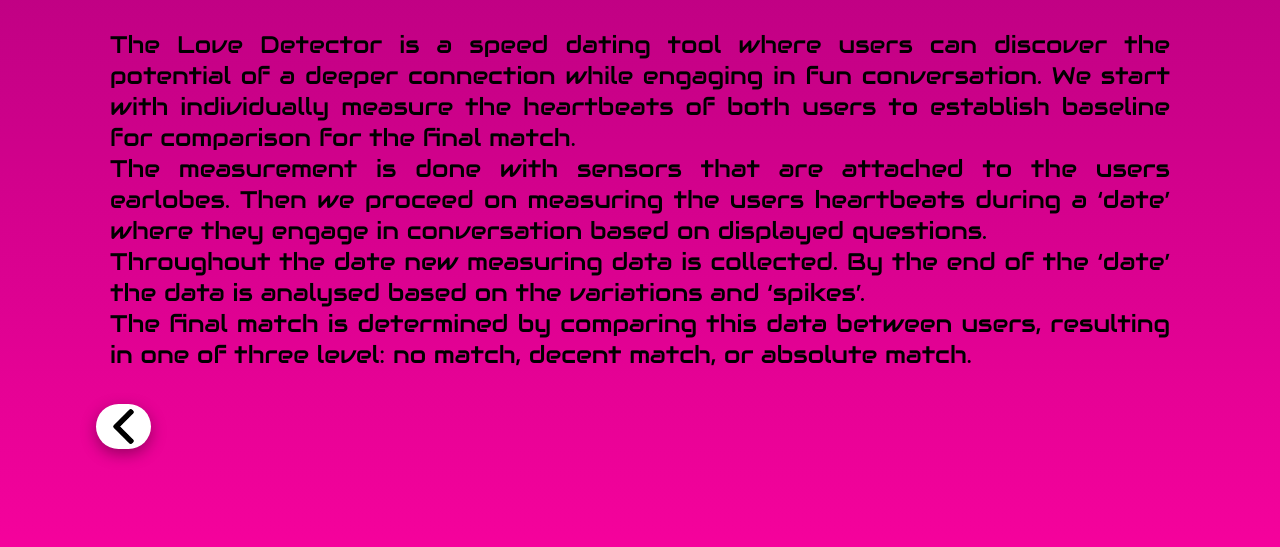
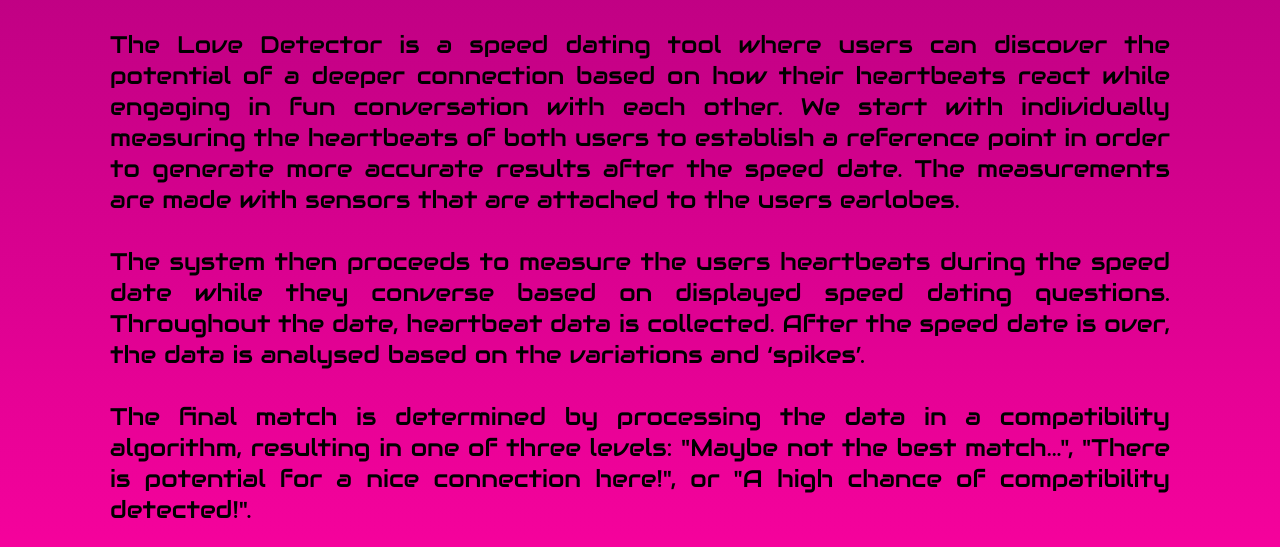
Before and after one commit to GeorgiPenchev77/Love-Detector, a website: page src/Web/public/html/information-page.html in a window 1280 px wide. Shown: the part 253-800 px from the top of the page. Drawn offline with Linux system fonts and the light colour scheme; files that its build step writes are made by us from their sources; files whose address does not match are found by name.

Commit message:
#27: edit infopage
(cherry picked from commit 77691ae35c1c27693eb9c8e42b365692e67b8680)

```diff
--- a/src/Web/public/css/informationpage-style.css
+++ b/src/Web/public/css/informationpage-style.css
@@ -38,6 +38,7 @@ body {
   display: flex;
   width: 100%;
   align-items: center;
+  margin-bottom: 20px;
 }
 .back-button {
   display: flex;
@@ -50,7 +51,7 @@ body {
   margin: 0 7.5%;
 }
 .back-button:hover {
-  background-color: rgb(255, 255, 255);
+  background-color: rgb(141, 141, 141);
   cursor: pointer;
 }
 .info {
--- a/src/Web/public/html/information-page.html
+++ b/src/Web/public/html/information-page.html
@@ -27,18 +27,16 @@
         <p><strong>About Love Detector:</strong></p>
         <p class="info">
           The Love Detector is a speed dating tool where users can discover the
-          potential of a deeper connection while engaging in fun conversation.
-          We start with individually measure the heartbeats of both users to
-          establish baseline for comparison for the final match. <br />The
-          measurement is done with sensors that are attached to the users
-          earlobes. Then we proceed on measuring the users heartbeats during a
-          ‘date’ where they engage in conversation based on displayed questions.
-          <br />
-          Throughout the date new measuring data is collected. By the end of the
-          ‘date’ the data is analysed based on the variations and ‘spikes’.<br />
-          The final match is determined by comparing this data between users,
-          resulting in one of three level: no match, decent match, or absolute
-          match.
+          potential of a deeper connection based on how their heartbeats react while engaging in fun conversation with each other.
+          We start with individually measuring the heartbeats of both users to
+          establish a reference point in order to generate more accurate results after the speed date. The
+          measurements are made with sensors that are attached to the users
+          earlobes. <br /><br /> The system then proceeds to measure the users heartbeats during
+          the speed date while they converse based on displayed speed dating questions.
+          Throughout the date, heartbeat data is collected. After the speed date is over, the data is analysed based on the variations and ‘spikes’.<br /><br />
+          The final match is determined by processing the data in a compatibility algorithm,
+          resulting in one of three levels: "Maybe not the best match...", "There is potential for a nice connection here!", or "A high chance of compatibility detected!". <br/><br />
+          Note that a high compatibility score does not guarantee a match in terms of a deeper connection, but merely suggests there is potential for future enjoyable engagement between the two users.
         </p>
       </div>
     </div>
```
